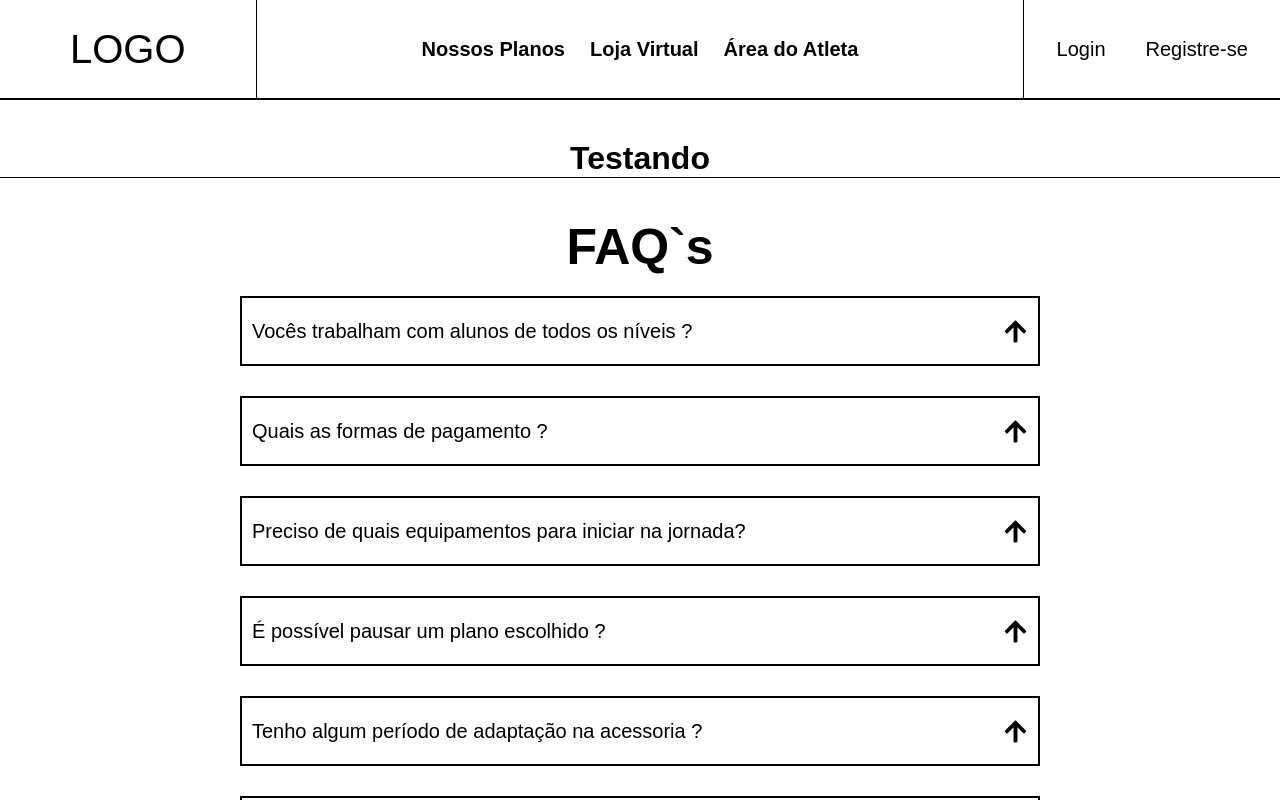
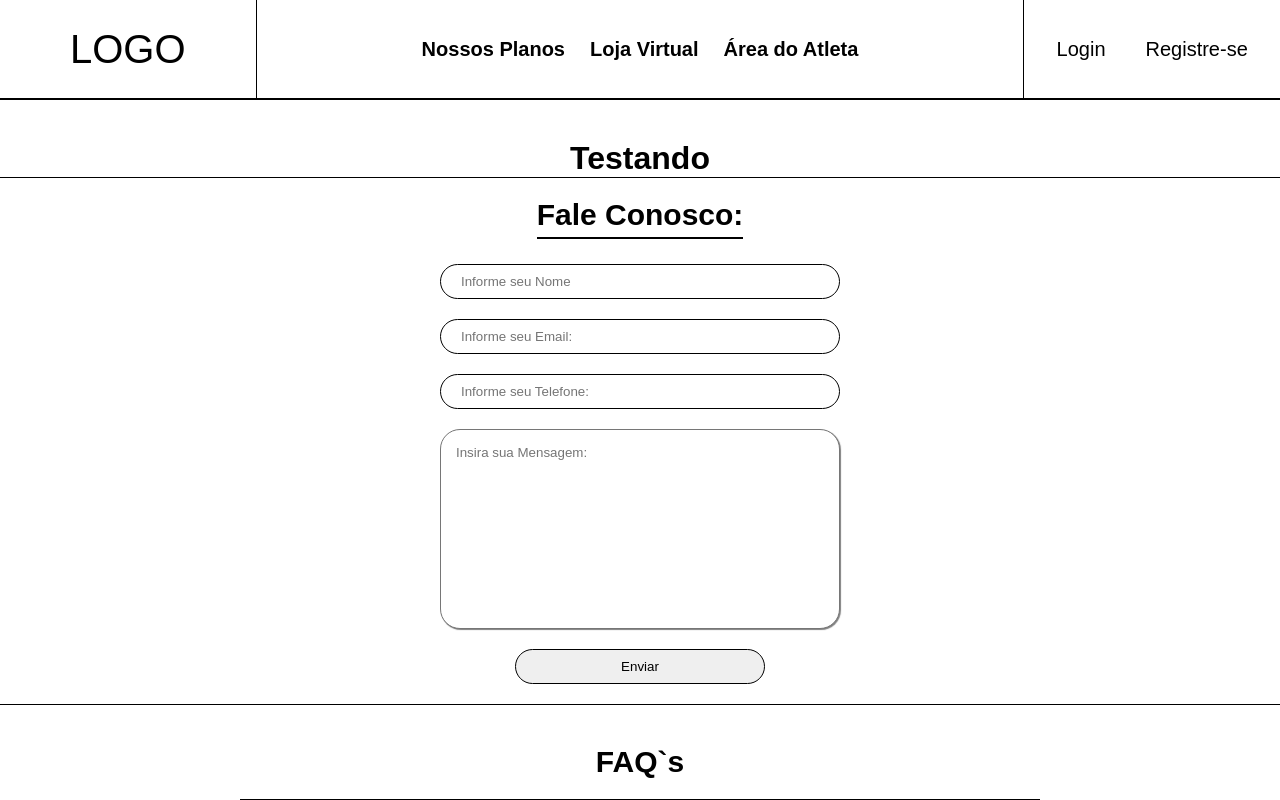
Before and after one commit to Guittsgui/AssessoriaEsportiva-FRONT, a Next.js app: page / in a window 1280 px wide. Shown: the top 800 px of the page. Built offline with nearby package versions, Linux system fonts and the light colour scheme.

Commit message:
FEAT: Instalar ZOD+RHF, Criar Formulário, Validacoes c/ ZOD+RHF

```diff
--- /dev/null
+++ b/src/app/(components)/FormFieldBox/index.tsx
@@ -0,0 +1,18 @@
+import * as s from './style'
+
+
+import React, { ReactNode } from 'react'
+
+type props = {
+    children: ReactNode;
+}
+
+function FormFieldBox({children}: props) {
+  return (
+    <s.Container>
+        {children}
+    </s.Container>
+  )
+}
+
+export default FormFieldBox
--- /dev/null
+++ b/src/app/(components)/FormFieldBox/style.ts
@@ -0,0 +1,27 @@
+import styled from "styled-components";
+
+export const Container = styled.div`
+
+    display: flex;
+    flex-direction: column;
+    span{
+        padding-left: 15px;
+    }
+    p{
+        color: red;
+        font-weight: bolder;
+        font-size: 12px;
+        padding-left: 20px;
+    }
+
+    textarea{
+        resize: none;
+        outline: none;
+        width: 400px;
+        height: 200px;
+        border-radius: 20px;
+        box-shadow: 1px 1px 1px gray;
+        padding: 15px;
+    }
+
+`
--- /dev/null
+++ b/src/app/(components)/button.ts
@@ -0,0 +1,12 @@
+import styled from "styled-components";
+
+export const Button = styled.button`
+    height: 35px;
+    width: 250px;
+    border-radius: 20px;
+    border: 1px solid black;
+
+    &:hover{
+        opacity: 70%;
+    }
+`
--- /dev/null
+++ b/src/app/(components)/input.ts
@@ -0,0 +1,10 @@
+import styled from "styled-components";
+
+export const Input = styled.input`
+    width: 400px;
+    height: 35px;
+    outline: none;
+    border-radius: 20px;
+    border: 1px solid black;
+    padding-left: 20px;
+`
--- a/src/app/page.tsx
+++ b/src/app/page.tsx
@@ -2,19 +2,65 @@
 import QuestionContainer from './(components)/QuestionContainer';
 import * as s from './styled'
 import { homePageQuestions } from './(utils)/homeQuestions';
+import { Input } from './(components)/input';
+import { Button } from './(components)/button';
+import FormFieldBox from './(components)/FormFieldBox';
+import z from 'zod'
+import { useForm } from 'react-hook-form';
+import { zodResolver } from '@hookform/resolvers/zod';
 
 export default function Home() {
+
+  type emailMessage = z.infer<typeof talkWithUsFormSchema>
+
+  const talkWithUsFormSchema = z.object({
+    name: z.string().min(1 , "Nome Obrigatório"),
+    email: z.string().email("Insira um Email Válido").min(1, "Preencha este Campo"),
+    tel: z.string().min(11, "Insira um telefone Válido"),
+    messageBody: z.string().min(10, "Campo obrigatório - Min 10 caracteres.")
+  })
+  const {handleSubmit, register, formState: {errors}, reset} = useForm<emailMessage>({
+    resolver: zodResolver(talkWithUsFormSchema)
+  });
+
+  function handleSubmitForm(data: emailMessage){
+    alert('passou' + data.name)
+
+    reset();
+  }
+
   return (
       <s.Container>
         <h1> Testando </h1>
 
+        <s.TalkWithUsBanner>
+          <h2> Fale Conosco: </h2>
+          <s.Form onSubmit={handleSubmit(handleSubmitForm)}>
+            <FormFieldBox>
+              <Input placeholder="Informe seu Nome" {...register('name')}/>
+              {errors.name?.message && <p> {errors.name?.message}</p>}
+            </FormFieldBox>
+            <FormFieldBox>
+              <Input placeholder="Informe seu Email: " {...register('email')}/>
+              {errors.email?.message && <p> {errors.email?.message}</p>}
+            </FormFieldBox>
+            <FormFieldBox>
+              <Input placeholder="Informe seu Telefone: " type="number" {...register('tel')}/>
+              {errors.tel?.message && <p> {errors.tel?.message}</p>}
+            </FormFieldBox>
+            <FormFieldBox>
+              <textarea placeholder="Insira sua Mensagem:" {...register('messageBody')}/>
+              {errors.messageBody?.message && <p> {errors.messageBody?.message}</p>}
+            </FormFieldBox>
+            <Button type='submit'> Enviar </Button>
+
+          </s.Form>
+        </s.TalkWithUsBanner>
         <s.FaqBanner>
           <h2> FAQ`s </h2>
-
           {homePageQuestions.map(item => (
             <QuestionContainer question={item.question} answer={item.answer}/>
           ))}
-
         </s.FaqBanner>
 
       </s.Container>
--- a/src/app/styled.ts
+++ b/src/app/styled.ts
@@ -8,12 +8,26 @@ export const Container = styled.div`
     padding: 40px 0;
 `
 
+export const TalkWithUsBanner = styled.div`
+    h2{
+        margin-bottom: 25px;
+        border-bottom: 2px solid black;
+        padding-bottom: 5px;
+        font-size: 30px;
+    }
+    min-height: 500px;
+    display: flex;
+    align-items: center;
+    justify-content: center;
+    flex-direction: column;
+    width: 100%;
+    border-top: 1px solid black;
+    padding: 20px;
+`
 export const FaqBanner = styled.div`
-
-
     h2{
         margin: 20px;
-        font-size: 50px;
+        font-size: 30px;
     }
     border-top: 1px solid black;
     border-bottom: 1px solid black;
@@ -23,6 +37,10 @@ export const FaqBanner = styled.div`
     display: flex;
     align-items: center;
     flex-direction: column;
-
-
 `
+export const Form = styled.form`
+    display: flex;
+    flex-direction: column;
+    align-items: center;
+    gap: 20px;
+`
```
Also changed, not shown: package.json (+6 -1 lines), 1 other file (tests, documents, lock files or other folders).
